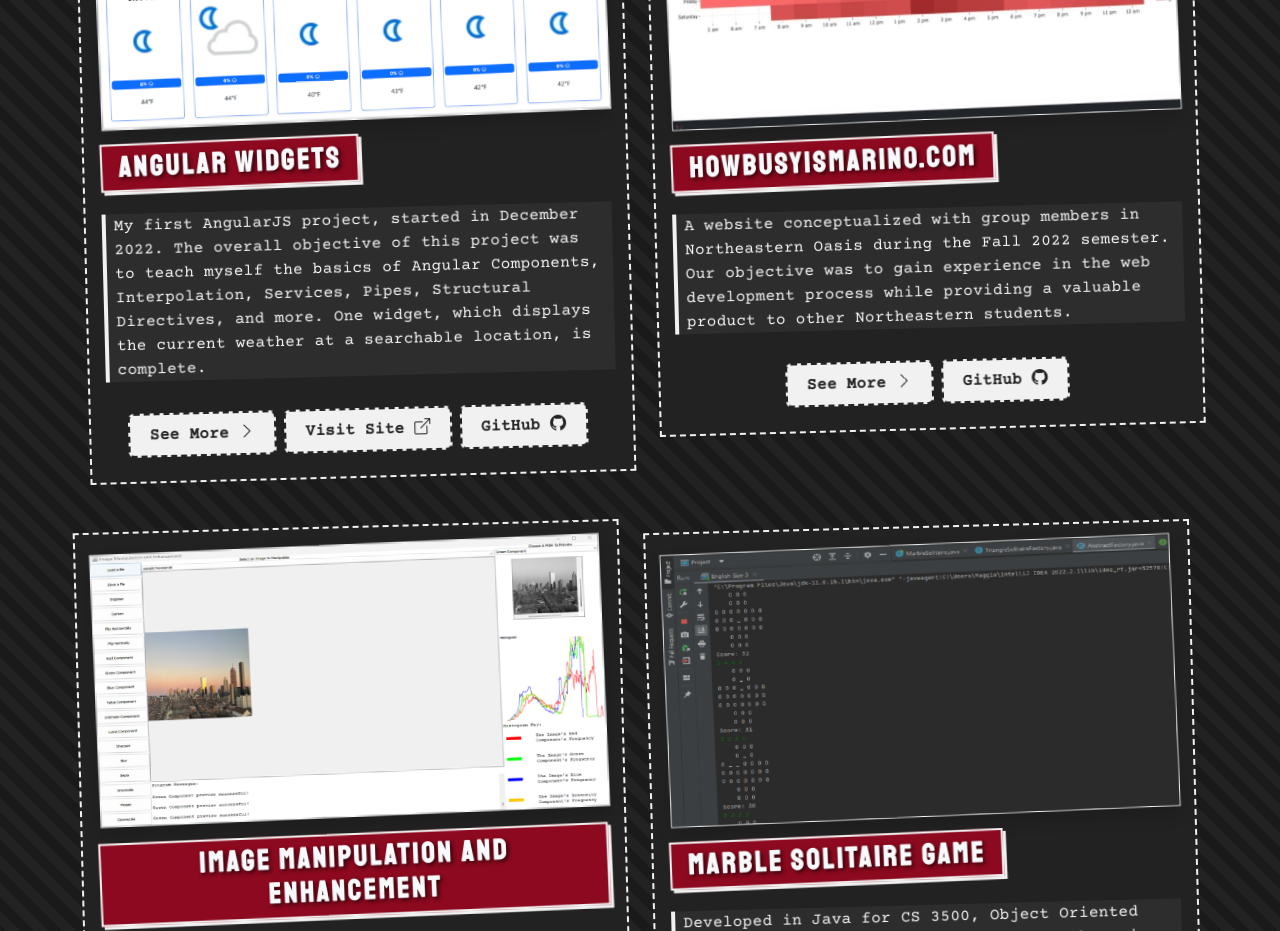
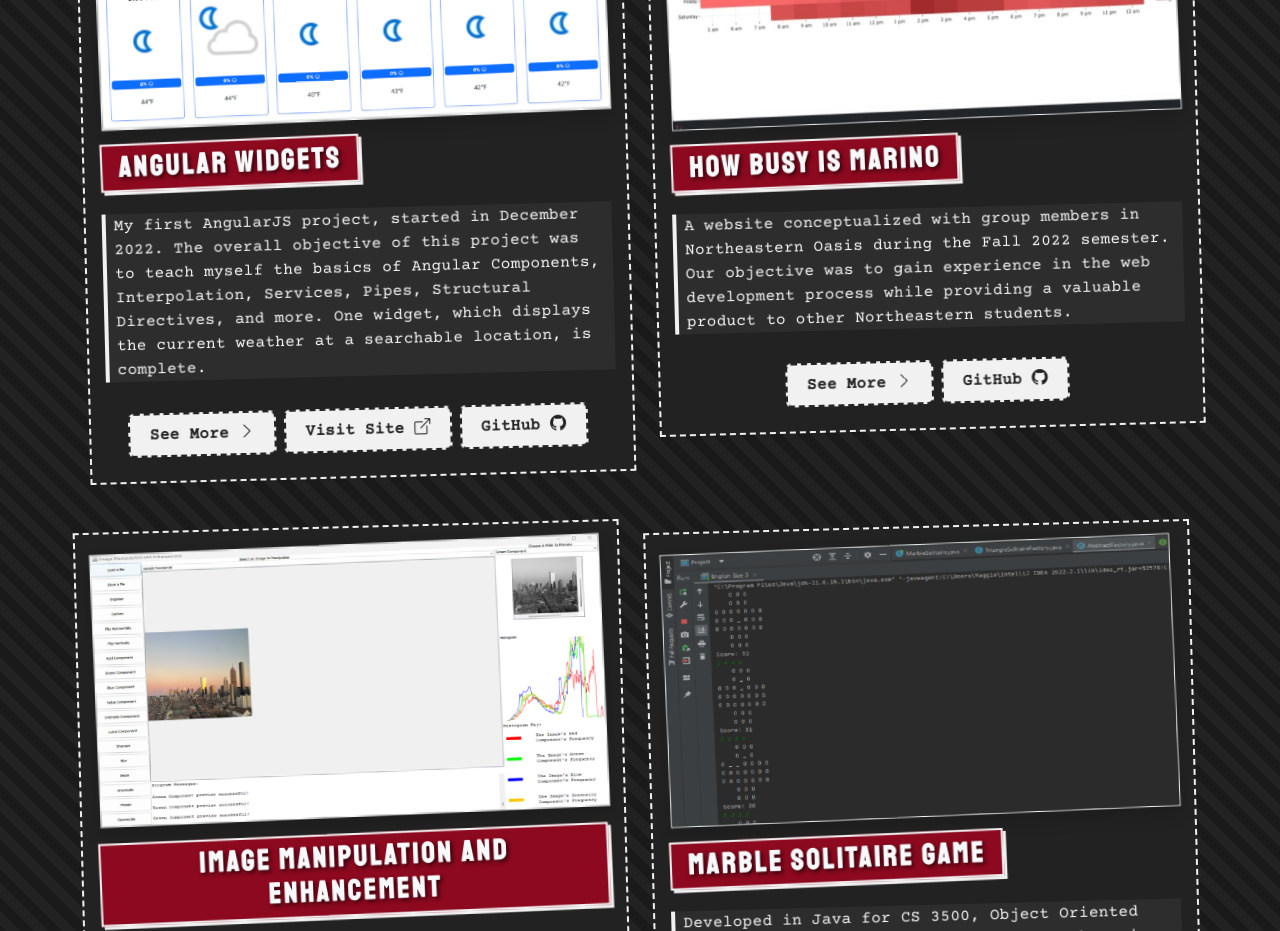
Before and after one commit to maggiecollette/Personal-Site, an Angular app: page /projects in a window 1280 px wide. Shown: the part 940-1871 px from the top of the page. Built offline with nearby package versions, Linux system fonts and the light colour scheme.

Commit message:
name change

```diff
--- a/src/app/projects/projects.component.ts
+++ b/src/app/projects/projects.component.ts
@@ -102,7 +102,7 @@ export class ProjectsComponent {
       },
     },
     {
-      name: 'HowBusyIsMarino.com',
+      name: 'How Busy Is Marino',
       image: 'assets/OASIS-SS2.jpg',
       description:
         'A website conceptualized with group members in Northeastern Oasis during the Fall 2022 ' +
```
